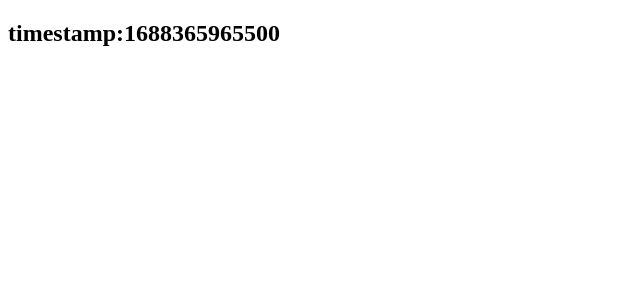
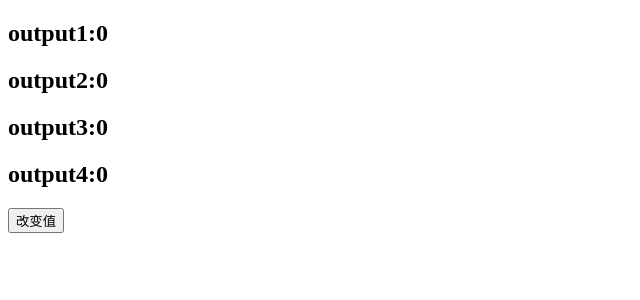
Before and after one commit to maomao124/vueuse-test, a Vue app: page / in a window 1280 px wide. Shown: the top 300 px of the page, without its empty margins (0-640 px from the left). Built offline with nearby package versions, Linux system fonts and the light colour scheme.

Commit message:
useTransition

```diff
--- a/src/main.ts
+++ b/src/main.ts
@@ -1,4 +1,4 @@
 import { createApp } from 'vue'
-import App from './view/View36.vue'
+import App from './view/View37.vue'
 
 createApp(App).mount('#app')
--- /dev/null
+++ b/src/view/View37.vue
@@ -0,0 +1,43 @@
+<template>
+  <h2>output1:{{ output1 }}</h2>
+  <h2>output2:{{ output2 }}</h2>
+  <h2>output3:{{ output3 }}</h2>
+  <h2>output4:{{ output4 }}</h2>
+  <button @click="change">改变值</button>
+
+</template>
+
+<script lang="ts" setup>
+
+import {TransitionPresets, useTransition} from "@vueuse/core";
+import {ref} from "vue";
+
+const source = ref(0)
+
+const output1 = useTransition(source, {
+  duration: 1000,
+  transition: TransitionPresets.easeInOutCubic,
+})
+const output2 = useTransition(source, {
+  duration: 500,
+  transition: TransitionPresets.easeInOutCubic,
+})
+const output3 = useTransition(source, {
+  duration: 5000,
+  transition: TransitionPresets.easeInOutCubic,
+})
+const output4 = useTransition(source, {
+  duration: 1000,
+  transition: TransitionPresets.easeInCirc,
+})
+
+function change()
+{
+  source.value = source.value + 100
+}
+
+</script>
+
+<style scoped>
+
+</style>
```
